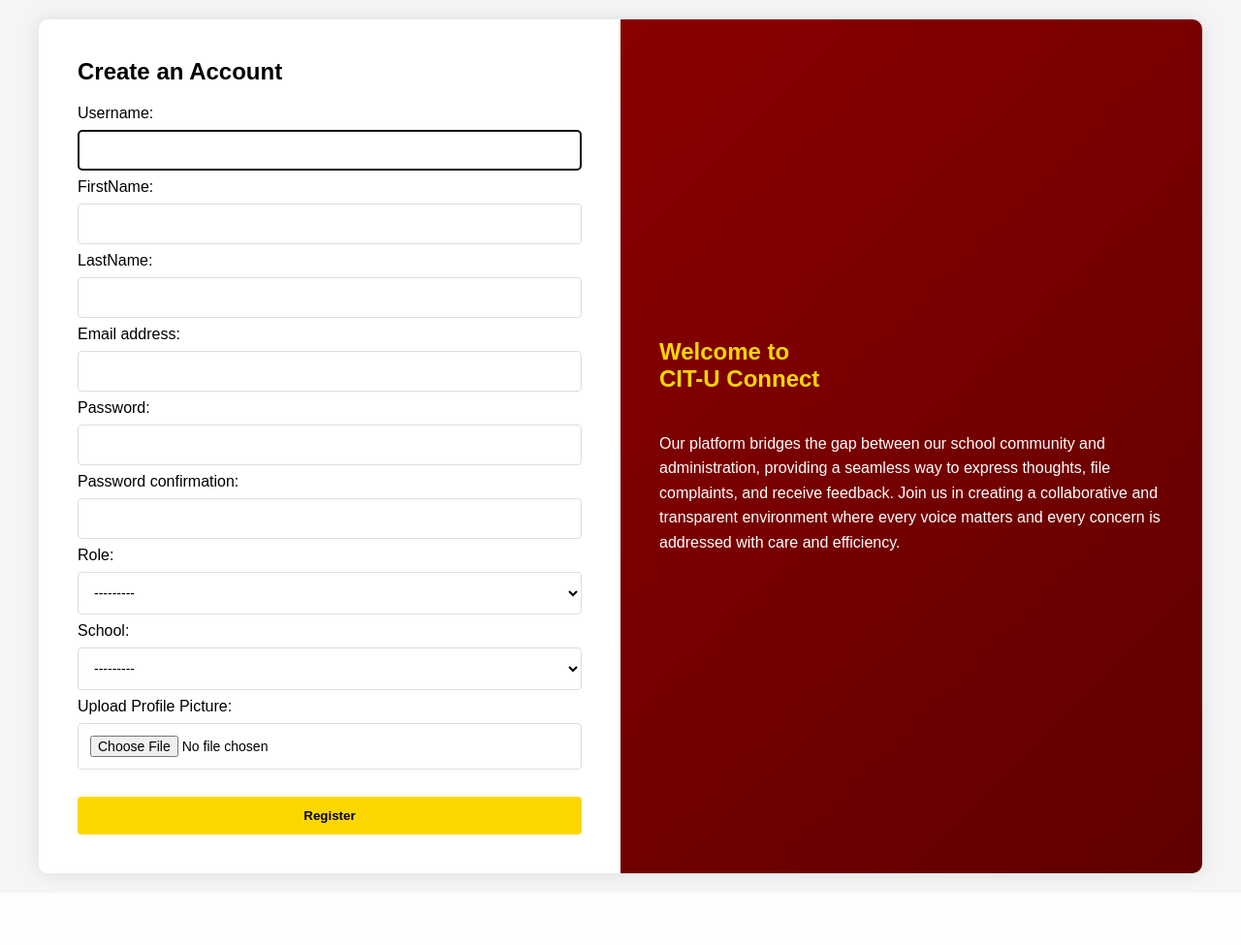
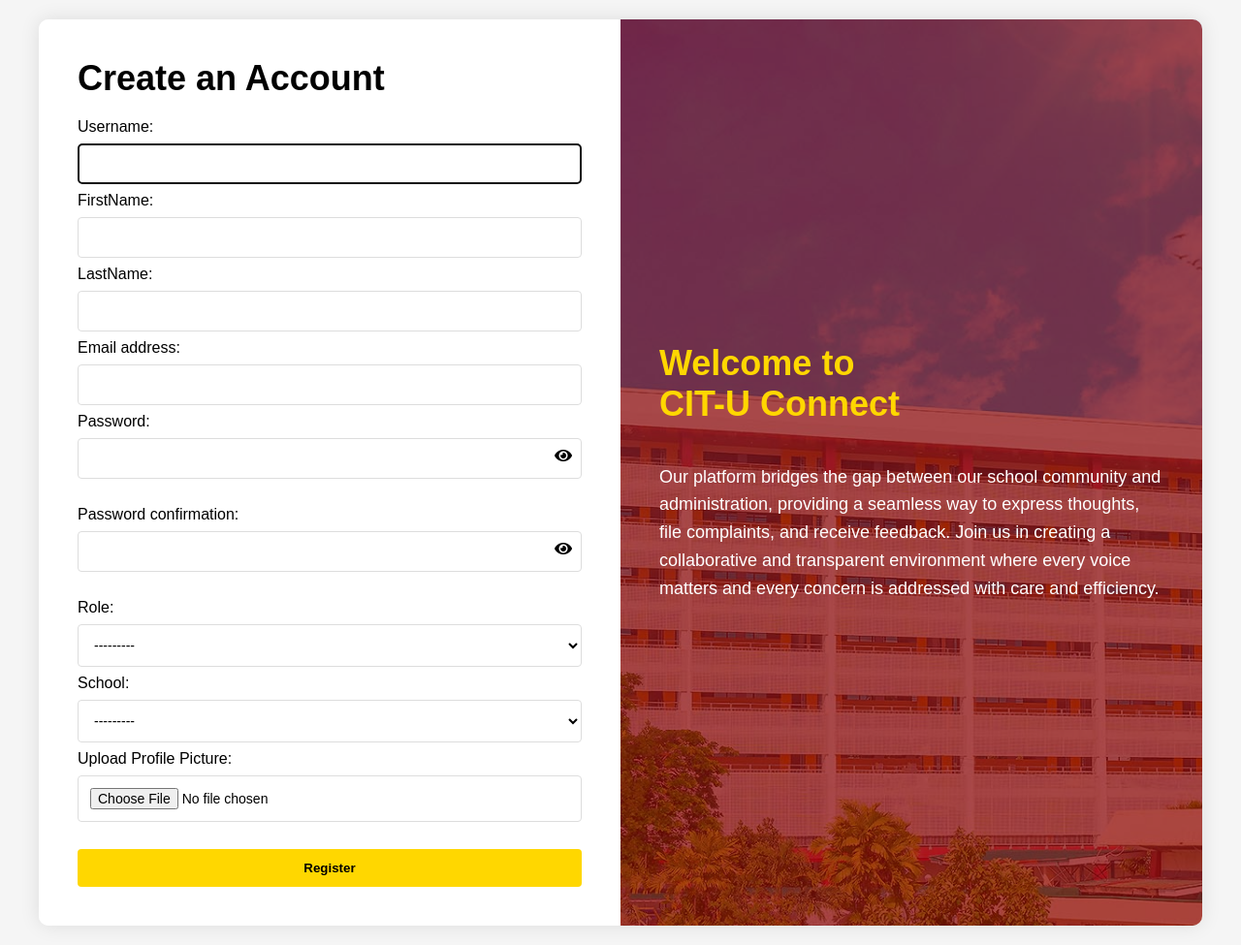
Before and after one commit to Clyde956/CITU-CONNECT_DJANGO, a Django app: page /register/ in a window 1280 px wide. Shown: the whole page at 97% size. Before the commit the page ends 910 px from the top, so only its background shows below. Run offline with Django 5.2, Linux system fonts and the light colour scheme; data that the repository does not hold is empty.

Commit message:
Improve design
- added toggle password visibility in log in and register
- improve register page design
- modified side bar
- fix the toggle password visibility in password and confirm password fields in profile settings

```diff
--- a/cituconnect/myapp/templates/registration/register.html
+++ b/cituconnect/myapp/templates/registration/register.html
@@ -1,3 +1,4 @@
+{% load static %}
 <!DOCTYPE html>
 <html lang="en">
 <head>
@@ -44,7 +45,8 @@
 
         .welcome-section {
             flex: 1;
-            background: linear-gradient(135deg, #8B0000, #600000);
+            position: relative;
+            background: url('{% static "images/school1.jpg" %}') no-repeat center center/cover;
             padding: 40px;
             color: #FFD700;
             display: flex;
@@ -54,10 +56,27 @@
             animation: fadeInRight 1s ease-in-out;
         }
 
+        .welcome-section::before {
+            content: "";
+            position: absolute;
+            top: 0;
+            left: 0;
+            width: 100%;
+            height: 100%;
+            background: rgba(139, 0, 0, 0.7); /* Maroon thin cover */
+            z-index: 1;
+        }
+
+        .welcome-section h1,
+        .welcome-section p {
+            position: relative;
+            z-index: 2;
+        }
+
         h1 {
             color: #FFD700;
             margin-bottom: 20px;
-            font-size: 24px;
+            font-size: 36px;
         }
 
         .form-section h1 {
@@ -68,6 +87,7 @@
             color: white;
             line-height: 1.6;
             margin-top: 20px;
+            font-size: 18px;
         }
 
         input, select {
@@ -81,6 +101,24 @@
 
         select {
             background-color: white;
+        }
+
+        .password-container {
+            position: relative;
+            width: 100%;
+            margin-bottom: 20px; /* Add margin to separate the fields */
+        }
+        .password-container input {
+            width: 100%; /* Make the input field take the full width */
+            padding-right: 40px; /* Adjust padding to make space for the icon */
+        }
+        .toggle-password {
+            position: absolute;
+            right: 10px;
+            top: 45px;
+            transform: translateY(-50%);
+            cursor: pointer;
+            color: black; /* Set the color of the eye icon */
         }
 
         .password-rules {
@@ -164,6 +202,7 @@
             }
         }
     </style>
+    <link rel="stylesheet" href="https://cdnjs.cloudflare.com/ajax/libs/font-awesome/5.15.3/css/all.min.css">
 </head>
 <body>
     <div class="container">
@@ -184,11 +223,19 @@
                 <div class="form-group">
                     {{ form.email.label_tag }} {{ form.email }}
                 </div>
-                <div class="form-group">
-                    {{ form.password1.label_tag }} {{ form.password1 }}
+                <div class="form-group password-container">
+                    {{ form.password1.label_tag }}
+                    {{ form.password1 }}
+                    <span class="toggle-password" onclick="togglePassword('id_password1')">
+                        <i class="fas fa-eye"></i>
+                    </span>
                 </div>
-                <div class="form-group">
-                    {{ form.password2.label_tag }} {{ form.password2 }}
+                <div class="form-group password-container">
+                    {{ form.password2.label_tag }}
+                    {{ form.password2 }}
+                    <span class="toggle-password" onclick="togglePassword('id_password2')">
+                        <i class="fas fa-eye"></i>
+                    </span>
                 </div>
                 <div class="form-group">
                     {{ form.role.label_tag }} {{ form.role }}
@@ -227,5 +274,16 @@
             </p>
         </div>
     </div>
+    <script>
+        function togglePassword(fieldId) {
+            var passwordField = document.getElementById(fieldId);
+            var passwordFieldType = passwordField.getAttribute("type");
+            if (passwordFieldType === "password") {
+                passwordField.setAttribute("type", "text");
+            } else {
+                passwordField.setAttribute("type", "password");
+            }
+        }
+    </script>
 </body>
 </html>
```
Also changed, not shown: cituconnect/myapp/templates/_sidebar.html (+52 -7 lines), cituconnect/myapp/templates/registration/login.html (+36 -3 lines), cituconnect/static/images/school1.jpg (added).
